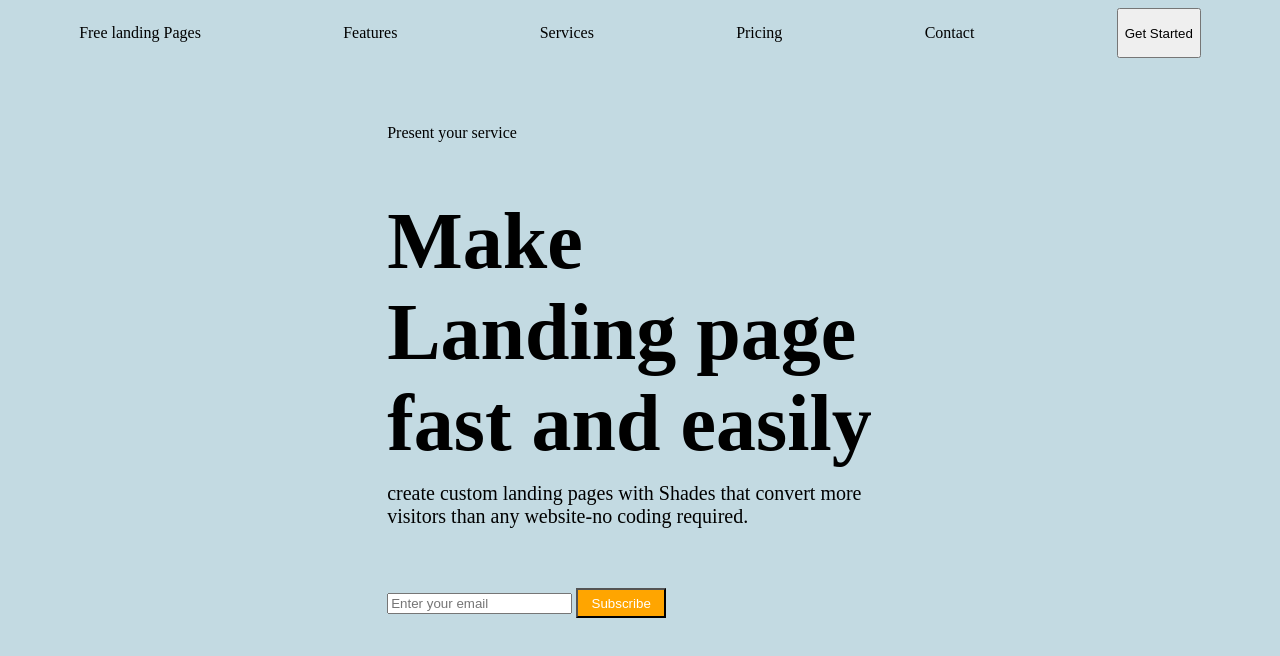
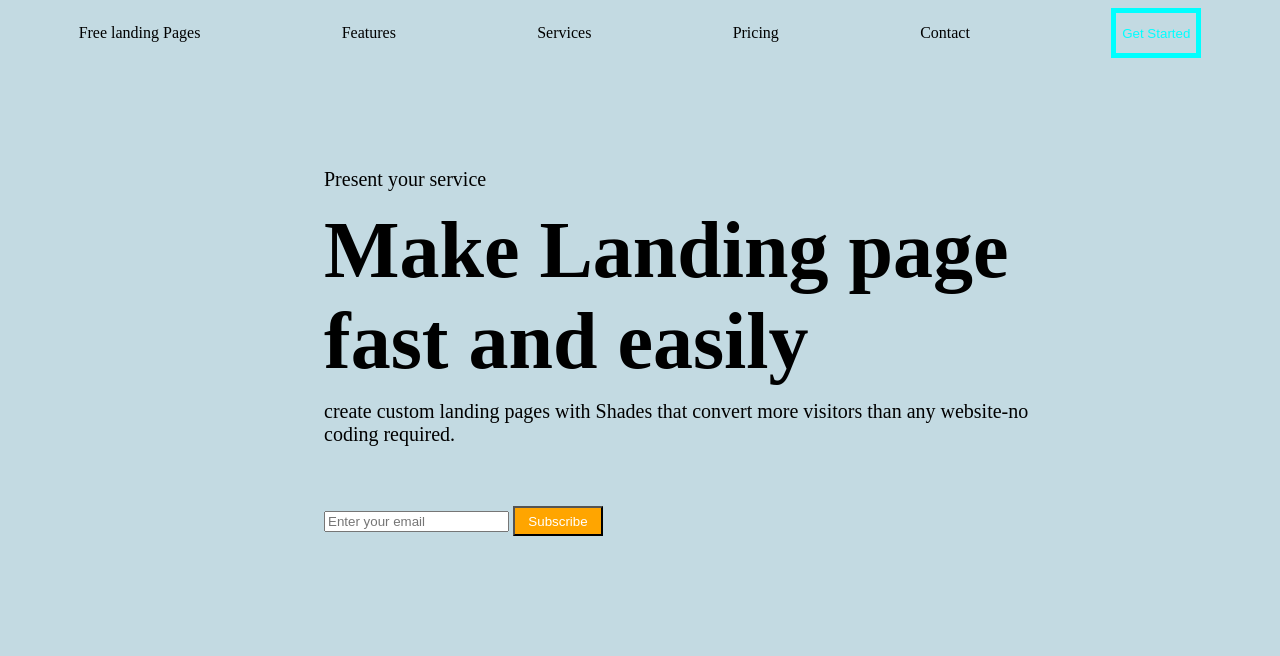
Before and after one commit to Trasimaco94/tanti-commit, a plain HTML site: page index.html in a window 1280 px wide. Drawn offline with Linux system fonts and the light colour scheme.

Commit message:
feat(tanti commit): Added transparent button and fixed width

```diff
--- a/index.html
+++ b/index.html
@@ -27,7 +27,7 @@ Features
 <button class="btn">Get Started</button>
    </div>
    <div class="textbox">
-    <p>
+    <p class="uph1">
         Present your service
     </p>
     <h1>
--- a/style.css
+++ b/style.css
@@ -7,15 +7,28 @@ body {
     justify-content: space-around;
 }
 
+.btn { background: transparent;
+    color: aqua;
+    border: solid 5px aqua;
+
+}
+
 .textbox {
     position: relative;
     top: 50px;
-    left: 30%;
-    width: 500px;
+    left: 25%;
+    width: 60%;
 }
 
 h1 {
     font-size: 80px;
+
+}
+
+.uph1 {
+    font-size: 20px;
+    position: relative;
+    top: 40px;
 }
 
 .underh1 {
```
